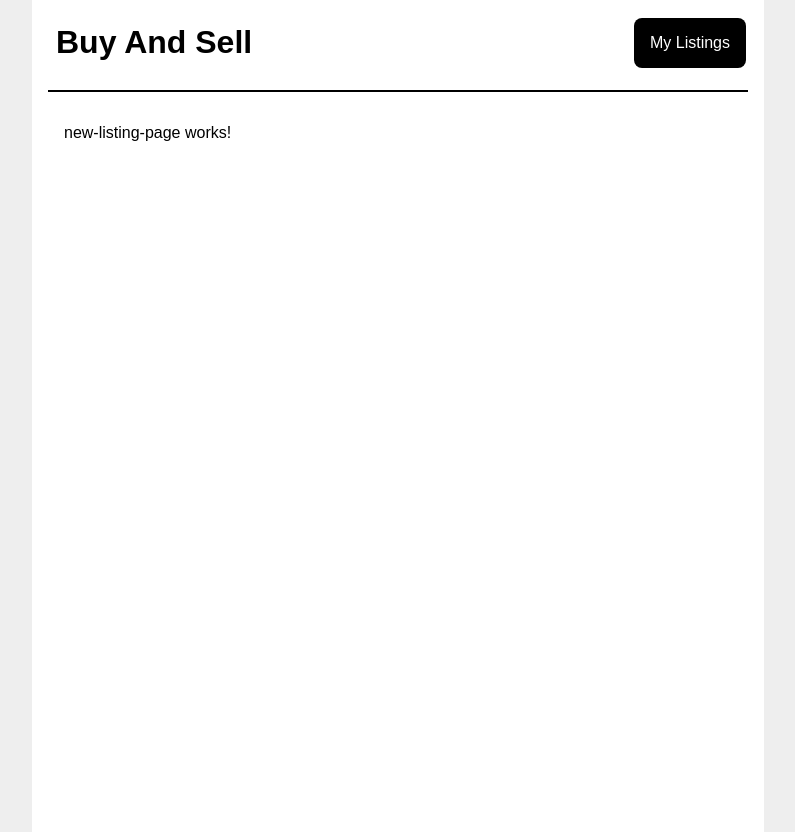
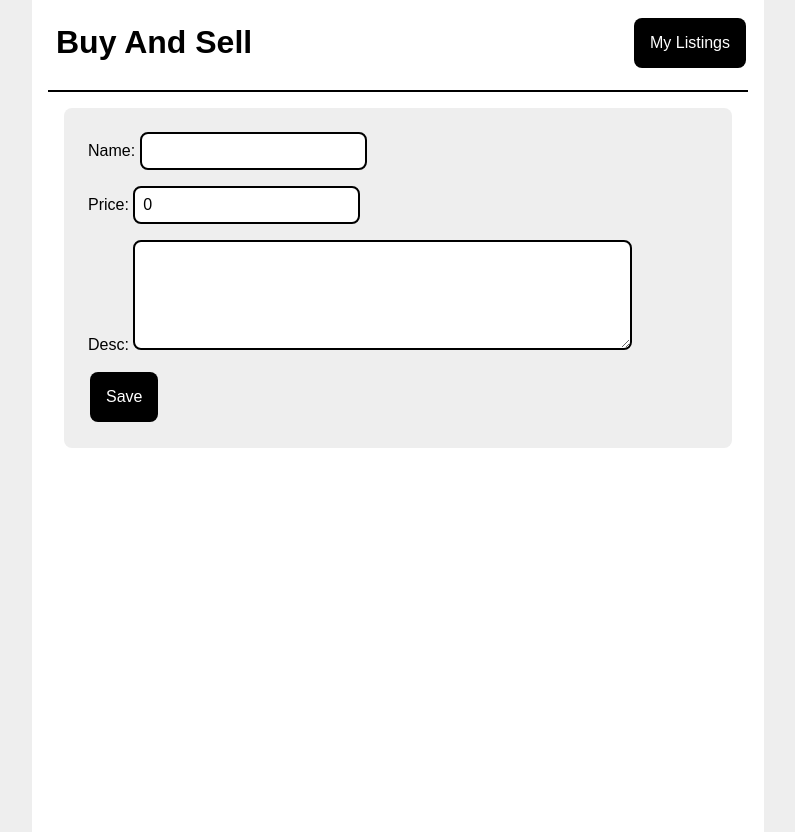
Before and after one commit to parthippkn/angular, an Angular app in the folder sample-1/: page /new-listing in a window 1280 px wide. Shown: the whole page, without its empty margins (242-1037 px from the left). Built offline with nearby package versions, Linux system fonts and the light colour scheme.

Commit message:
create listing added

```diff
--- a/sample-1/src/app/edit-listing-page/edit-listing-page.component.ts
+++ b/sample-1/src/app/edit-listing-page/edit-listing-page.component.ts
@@ -20,7 +20,6 @@ export class EditListingPageComponent implements OnInit {
   }
 
   saveListing(listingObj): void {
-    console.log('listingObj : ', listingObj)
     this.router.navigateByUrl("/my-listings")
   }
 
--- a/sample-1/src/app/my-listings-page/my-listings-page.component.html
+++ b/sample-1/src/app/my-listings-page/my-listings-page.component.html
@@ -7,4 +7,7 @@
             <button (click)="onDeleteListing(listing.id)">Delete</button>
         </div>
     </div>
+    <div>
+        <a routerLink="/new-listing"><button>Create Listing</button></a>
+    </div>
 </div>
--- a/sample-1/src/app/new-listing-page/new-listing-page.component.html
+++ b/sample-1/src/app/new-listing-page/new-listing-page.component.html
@@ -1 +1,14 @@
-<p>new-listing-page works!</p>
+<div class="content-box">
+    <div>
+        Name: <input type="text" [(ngModel)]="listing.name">
+    </div>
+    <div>
+        Price: <input type="text" [(ngModel)]="listing.price">
+    </div>
+    <div>
+        Desc: <textarea rows="5" cols="50" [(ngModel)]="listing.description"></textarea>
+    </div>
+    <div>
+        <button (click)="createListing(listing)">Save</button>
+    </div>
+</div>
--- a/sample-1/src/app/new-listing-page/new-listing-page.component.ts
+++ b/sample-1/src/app/new-listing-page/new-listing-page.component.ts
@@ -1,4 +1,8 @@
 import { Component, OnInit } from '@angular/core';
+import { Router } from '@angular/router';
+import { fakeMyListings } from '../fake-data';
+import { ListingDetailPageComponent } from '../listing-detail-page/listing-detail-page.component';
+import { Listing } from '../types';
 
 @Component({
   selector: 'app-new-listing-page',
@@ -7,9 +11,21 @@ import { Component, OnInit } from '@angular/core';
 })
 export class NewListingPageComponent implements OnInit {
 
-  constructor() { }
+  listing:Listing = {
+    id: '',
+    name: '',
+    description: '',
+    price: 0.00
+  };
+
+  constructor(private router:Router) { }
 
   ngOnInit(): void {
   }
 
+  createListing(): void {
+    this.listing.id = new Date().getTime() + "";
+    fakeMyListings.push(this.listing);
+    this.router.navigateByUrl("/my-listings")
+  }
 }
```
